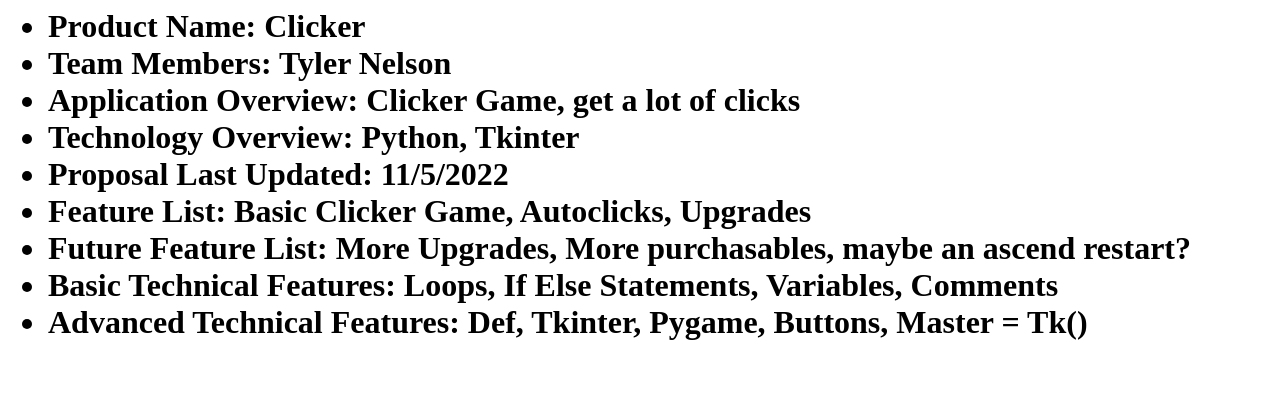
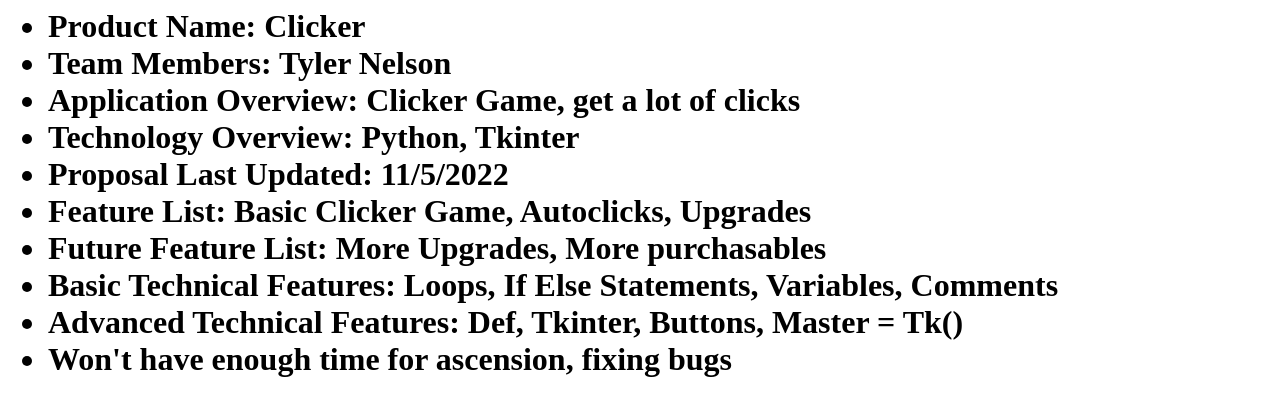
Before and after one commit to HeavensEdge11/Clicker-Application, a plain HTML site: page index.html in a window 1280 px wide. Drawn offline with Linux system fonts and the light colour scheme.

Commit message:
Update index.html

```diff
--- a/index.html
+++ b/index.html
@@ -9,9 +9,10 @@
             <li>Technology Overview: Python, Tkinter</li>
             <li> Proposal Last Updated: 11/5/2022</li>
             <li>Feature List: Basic Clicker Game, Autoclicks, Upgrades</li>
-            <li>Future Feature List: More Upgrades, More purchasables, maybe an ascend restart?</li>
+            <li>Future Feature List: More Upgrades, More purchasables</li>
             <li>Basic Technical Features: Loops, If Else Statements, Variables, Comments</li>
-            <li>Advanced Technical Features: Def, Tkinter, Pygame, Buttons, Master = Tk()</li>
+            <li>Advanced Technical Features: Def, Tkinter, Buttons, Master = Tk()</li>
+            <li>Won't have enough time for ascension, fixing bugs</li>
             </ul>
         </h1>
     </body>
```
